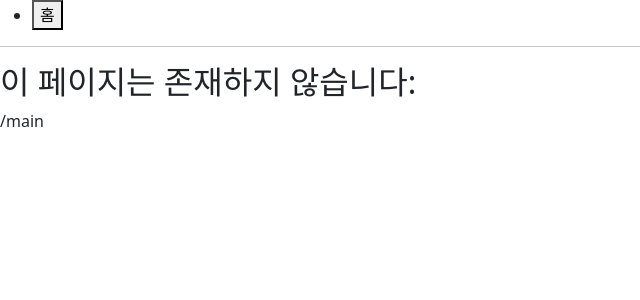
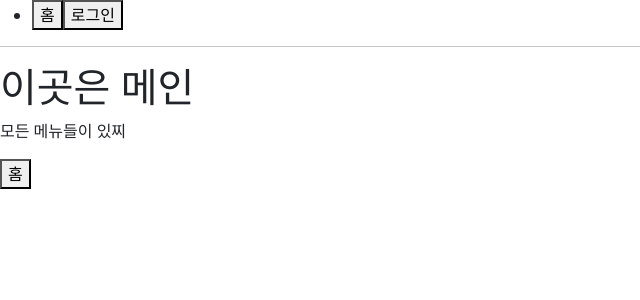
Before and after one commit to Hanxbeen/React_Tutorial, a React (Create React App) app in the folder Prototype/prototype/: page /main in a window 1280 px wide. Shown: the top 300 px of the page, without its empty margins (0-640 px from the left). Built offline with nearby package versions, Linux system fonts and the light colour scheme.

Commit message:
feat : 'login page에서 main page로 이동 확인'

```diff
--- a/Prototype/prototype/src/App.js
+++ b/Prototype/prototype/src/App.js
@@ -2,7 +2,7 @@ import React from "react";
 import { Switch, Route, Link } from "react-router-dom";
 // import About from "./About";
 import StartPage from "./StartPage";
-
+import MainPage from "./MainPage";
 const App = () => {
   // let userCheck = "admin";
 
@@ -12,6 +12,9 @@ const App = () => {
         <li>
           <Link to="/">
             <button>홈</button>
+          </Link>
+          <Link to="/main">
+            <button>로그인</button>
           </Link>
         </li>
         {/*
@@ -47,7 +50,9 @@ const App = () => {
       <hr />
       <Switch>
         <Route path="/" exact={true} component={StartPage} />
-        {/* <Route path="/about" component={About} /> */}
+        <Route path="/main" exact={true} component={MainPage} />
+
+        <Route path="/main" component={MainPage} />
         {/* <Route path="/profiles/:username" component={Profile} /> */}
         <Route
           // path 를 따로 정의하지 않으면 모든 상황에 렌더링됨
--- /dev/null
+++ b/Prototype/prototype/src/MainPage.js
@@ -0,0 +1,17 @@
+import React from "react";
+import { Link, Route } from "react-router-dom";
+import StartPage from "./StartPage";
+const MainPage = () => {
+  return (
+    <div>
+      <h1>이곳은 메인</h1>
+      <p>모든 메뉴들이 있찌</p>{" "}
+      <Link to="/">
+        <button>홈</button>
+      </Link>
+      <Route path="/" exact={true} component={StartPage} />
+    </div>
+  );
+};
+
+export default MainPage;
--- a/Prototype/prototype/src/StartPage.js
+++ b/Prototype/prototype/src/StartPage.js
@@ -1,10 +1,14 @@
 import React from "react";
+import { Link } from "react-router-dom";
 
 const StartPage = () => {
   return (
     <div>
-      <h1>홈</h1>
-      <p>이곳은 홈이에요. 가장 먼저 보여지는 페이지죠.</p>
+      <h1>로그인</h1>
+      <p>회사코드찾기</p>{" "}
+      <Link to="/">
+        <button>홈</button>
+      </Link>
     </div>
   );
 };
```
